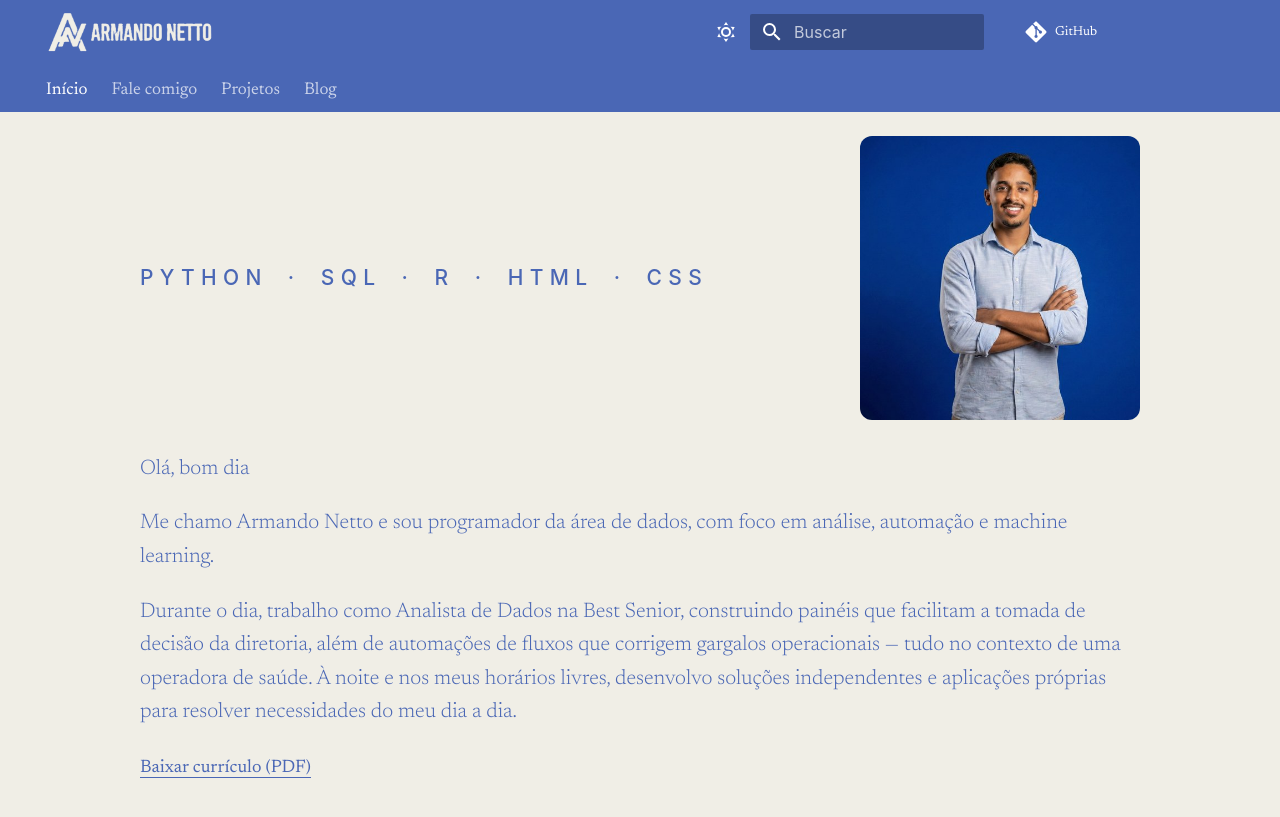
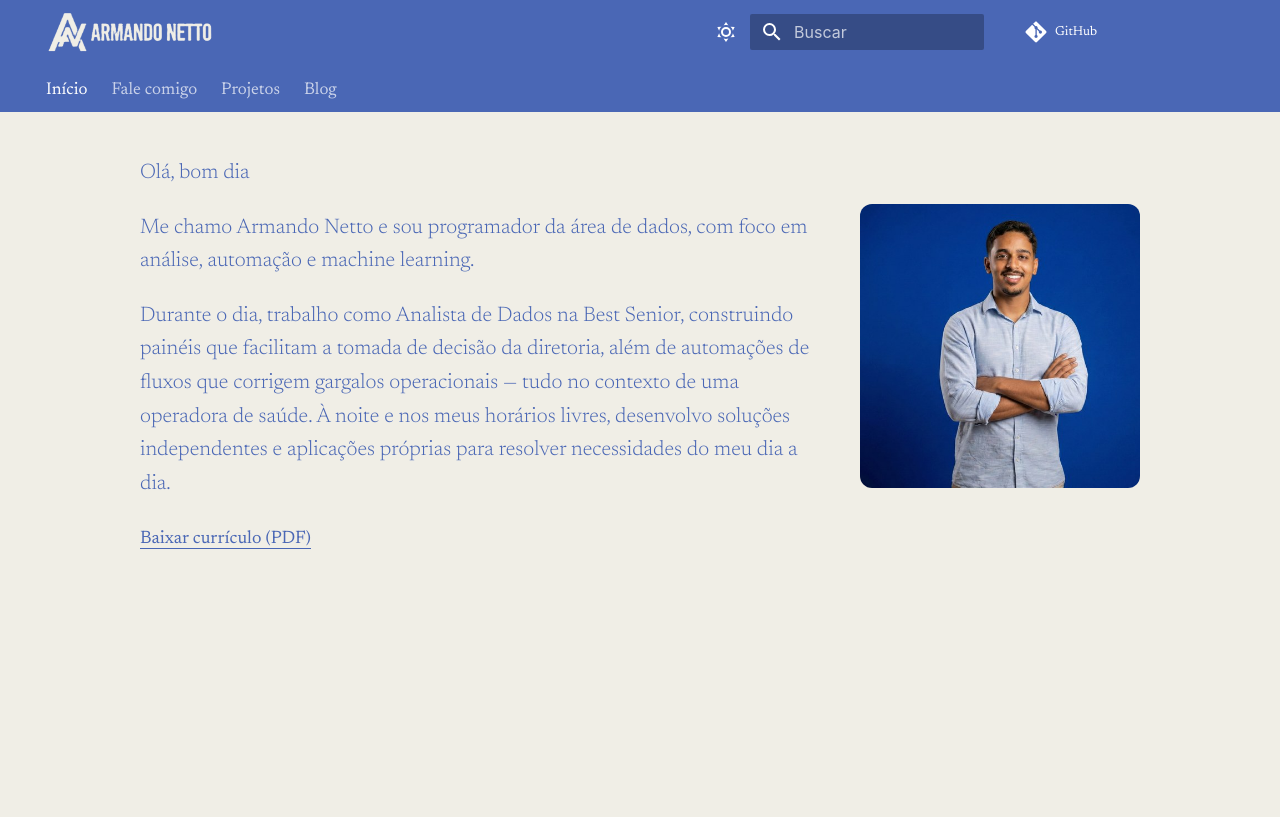
Before and after one commit to armandonettox/portifolio, an MkDocs documentation site: the page built from docs/index.md, in a window 1280 px wide. Shown: the top 817 px of the page. Built offline with MkDocs 1.6.1 and Material for MkDocs 9.7.7, drawn with Linux system fonts in a browser that asks for light colours.

Commit message:
feat(home): move texto de apresentacao pro lado da foto no hero
Remove a linha de linguagens (Python/SQL/R/HTML/CSS) e junta a
saudacao, bio e link do curriculo dentro do hero, ao lado esquerdo
da foto. A secao pf-bio separada deixa de existir.

```diff
--- a/docs/index.md
+++ b/docs/index.md
@@ -7,15 +7,11 @@ hide:
 # Armando Netto { .pf-title-hidden }
 
 <section class="pf-hero">
-  <div class="pf-hero-content">
-    <p class="pf-hero-role">Python · SQL · R · HTML · CSS</p>
+  <div class="pf-hero-content pf-bio">
+    <p><span id="pf-saudacao">Olá</span></p>
+    <p>Me chamo Armando Netto e sou programador da área de dados, com foco em análise, automação e machine learning.</p>
+    <p>Durante o dia, trabalho como Analista de Dados na Best Senior, construindo painéis que facilitam a tomada de decisão da diretoria, além de automações de fluxos que corrigem gargalos operacionais — tudo no contexto de uma operadora de saúde. À noite e nos meus horários livres, desenvolvo soluções independentes e aplicações próprias para resolver necessidades do meu dia a dia.</p>
+    <p><a href="assets/cv.pdf" download class="pf-link pf-cv-link">Baixar currículo (PDF)</a></p>
   </div>
   <img src="assets/profile.jpg" alt="Armando Netto" class="pf-hero-avatar" />
 </section>
-
-<section class="pf-bio">
-  <p><span id="pf-saudacao">Olá</span></p>
-  <p>Me chamo Armando Netto e sou programador da área de dados, com foco em análise, automação e machine learning.</p>
-  <p>Durante o dia, trabalho como Analista de Dados na Best Senior, construindo painéis que facilitam a tomada de decisão da diretoria, além de automações de fluxos que corrigem gargalos operacionais — tudo no contexto de uma operadora de saúde. À noite e nos meus horários livres, desenvolvo soluções independentes e aplicações próprias para resolver necessidades do meu dia a dia.</p>
-  <p><a href="assets/cv.pdf" download class="pf-link pf-cv-link">Baixar currículo (PDF)</a></p>
-</section>
--- a/docs/stylesheets/extra.css
+++ b/docs/stylesheets/extra.css
@@ -157,16 +157,6 @@ body,
 .pf-hero-content {
   flex: 1 1 260px;
   min-width: 0;
-}
-.md-typeset .pf-hero-role {
-  margin: 0;
-  font-family: -apple-system, BlinkMacSystemFont, 'Segoe UI', sans-serif;
-  font-size: 1.05rem;
-  font-weight: 500;
-  letter-spacing: 0.3em;
-  word-spacing: 0.4em;
-  text-transform: uppercase;
-  color: var(--md-accent-fg-color);
 }
 /* link discreto de curriculo no fim da bio */
 .pf-cv-link {
--- a/mkdocs.yml
+++ b/mkdocs.yml
@@ -45,7 +45,7 @@ plugins:
         - Bastidores
 
 extra_css:
-  - stylesheets/extra.css?v=20260729a
+  - stylesheets/extra.css?v=20260729b
 
 extra_javascript:
   - javascripts/extra.js
```
